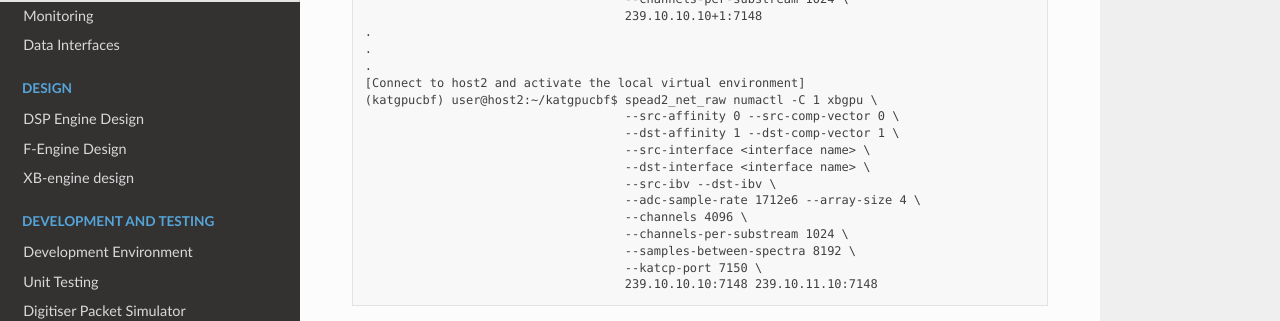
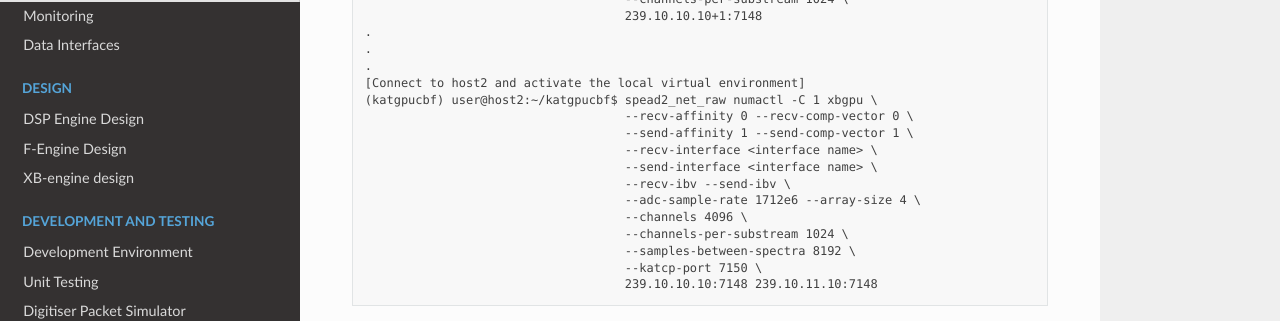
Before and after one commit to ska-sa/katgpucbf, a Sphinx documentation site: the page built from doc/control.rst, in a window 1280 px wide and 900 px high, scrolled down 2608 px. Shown: the part 319-640 px from the top of the window. Built offline with Sphinx 7.4.7 and the Read the Docs theme 2.0.0, drawn with Linux system fonts in a browser that asks for light colours; the version number could not be read and is left out; some of the changed text lies outside the part shown.

Commit message:
{src, dst} -> {recv, send} in docs and scratch
Contributes to: NGC-1158.

```diff
--- a/doc/control.rst
+++ b/doc/control.rst
@@ -148,11 +148,11 @@ instance on ``host2``::
     .
     [Connect to host2 and activate the local virtual environment]
     (katgpucbf) user@host2:~/katgpucbf$ spead2_net_raw numactl -C 1 xbgpu \
-                                        --src-affinity 0 --src-comp-vector 0 \
-                                        --dst-affinity 1 --dst-comp-vector 1 \
-                                        --src-interface <interface name> \
-                                        --dst-interface <interface name> \
-                                        --src-ibv --dst-ibv \
+                                        --recv-affinity 0 --recv-comp-vector 0 \
+                                        --send-affinity 1 --send-comp-vector 1 \
+                                        --recv-interface <interface name> \
+                                        --send-interface <interface name> \
+                                        --recv-ibv --send-ibv \
                                         --adc-sample-rate 1712e6 --array-size 4 \
                                         --channels 4096 \
                                         --channels-per-substream 1024 \
```
Also changed, not shown: 5 other files.
